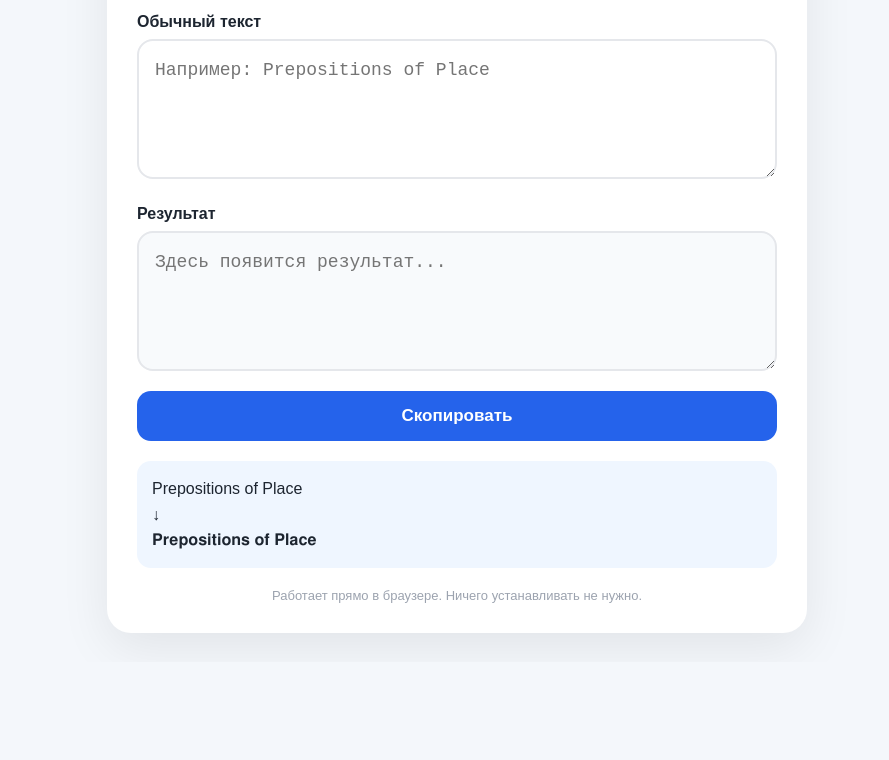
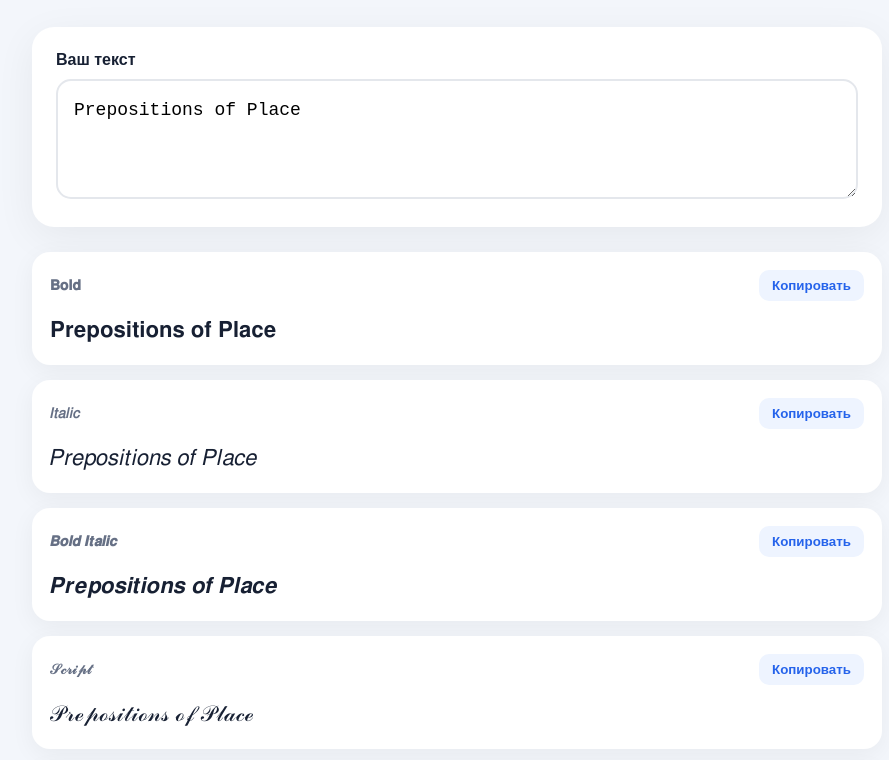
Before and after one commit to DenisZhi1/boldtext, a plain HTML site: page index.html in a window 1280 px wide. Shown: the part 138-898 px from the top of the page, without its empty margins (183-1072 px from the left). Before the commit the page ends 800 px from the top, so only its background shows below. Drawn offline with Linux system fonts and the light colour scheme.

Commit message:
Add files via upload

```diff
--- a/index.html
+++ b/index.html
@@ -3,8 +3,7 @@
 <head>
   <meta charset="UTF-8">
   <meta name="viewport" content="width=device-width, initial-scale=1.0">
-
-  <title>Unicode Bold Converter</title>
+  <title>Unicode Text Converter</title>
 
   <style>
     * {
@@ -14,252 +13,359 @@
     body {
       margin: 0;
       min-height: 100vh;
-      display: flex;
-      align-items: center;
-      justify-content: center;
-      padding: 20px;
-
+      padding: 40px 20px;
       font-family: Arial, sans-serif;
-      background: #f4f7fb;
-      color: #1d2530;
+      background: #f3f6fb;
+      color: #172033;
     }
 
     .app {
       width: 100%;
-      max-width: 700px;
-      background: white;
-      border-radius: 24px;
-      padding: 30px;
-      box-shadow: 0 15px 50px rgba(0, 0, 0, 0.08);
+      max-width: 850px;
+      margin: 0 auto;
     }
 
     h1 {
-      margin-top: 0;
-      margin-bottom: 8px;
-      font-size: 30px;
+      margin: 0 0 8px;
+      font-size: 34px;
     }
 
-    .description {
-      margin-top: 0;
+    .subtitle {
+      margin: 0 0 30px;
+      color: #667085;
+      line-height: 1.5;
+    }
+
+    .input-card {
+      background: white;
+      border-radius: 22px;
+      padding: 24px;
+      box-shadow: 0 10px 40px rgba(0,0,0,.06);
       margin-bottom: 25px;
-      color: #6b7280;
-      line-height: 1.5;
     }
 
     label {
       display: block;
+      margin-bottom: 10px;
       font-weight: 700;
-      margin-bottom: 8px;
     }
 
     textarea {
       width: 100%;
-      min-height: 140px;
+      min-height: 120px;
       resize: vertical;
-
-      border: 2px solid #e5e7eb;
-      border-radius: 16px;
       padding: 16px;
-
+      border: 2px solid #e4e7ec;
+      border-radius: 15px;
       font-size: 18px;
       line-height: 1.5;
       outline: none;
-
-      transition: 0.2s;
     }
 
     textarea:focus {
       border-color: #2563eb;
     }
 
-    .output {
-      margin-top: 22px;
+    .results {
+      display: grid;
+      gap: 15px;
     }
 
-    #result {
-      min-height: 140px;
-      background: #f8fafc;
+    .style-card {
+      background: white;
+      border-radius: 18px;
+      padding: 18px;
+      box-shadow: 0 6px 25px rgba(0,0,0,.05);
     }
 
-    button {
-      width: 100%;
-      margin-top: 16px;
+    .style-header {
+      display: flex;
+      justify-content: space-between;
+      align-items: center;
+      gap: 15px;
+      margin-bottom: 12px;
+    }
+
+    .style-name {
+      font-size: 14px;
+      font-weight: 700;
+      color: #667085;
+    }
+
+    .copy-btn {
       border: 0;
-      border-radius: 14px;
-      padding: 15px 20px;
-
-      background: #2563eb;
-      color: white;
-
-      font-size: 17px;
+      background: #eef4ff;
+      color: #2563eb;
+      border-radius: 10px;
+      padding: 8px 13px;
       font-weight: 700;
       cursor: pointer;
-
-      transition: 0.2s;
     }
 
-    button:hover {
-      background: #1d4ed8;
+    .copy-btn:hover {
+      background: #dbeafe;
     }
 
-    button:active {
-      transform: scale(0.99);
+    .output {
+      font-size: 22px;
+      line-height: 1.5;
+      min-height: 34px;
+      word-break: break-word;
     }
 
-    .example {
-      margin-top: 20px;
-      padding: 15px;
-      border-radius: 14px;
-      background: #eff6ff;
-      line-height: 1.6;
+    .note {
+      margin-top: 25px;
+      color: #98a2b3;
+      font-size: 13px;
+      text-align: center;
     }
 
-    .small {
-      font-size: 13px;
-      color: #9ca3af;
-      margin-top: 20px;
-      text-align: center;
+    @media (max-width: 600px) {
+      body {
+        padding: 20px 12px;
+      }
+
+      h1 {
+        font-size: 27px;
+      }
+
+      .output {
+        font-size: 19px;
+      }
     }
   </style>
 </head>
 
 <body>
 
-  <div class="app">
+<div class="app">
 
-    <h1>𝐁𝐨𝐥𝐝 𝐓𝐞𝐱𝐭 Converter</h1>
+  <h1>Unicode Text Converter</h1>
 
-    <p class="description">
-      Превращает обычные латинские буквы и цифры
-      в жирные Unicode-символы.
-    </p>
+  <p class="subtitle">
+    Введите обычный текст и получите несколько вариантов оформления.
+    Можно копировать и вставлять в VK, Telegram, Instagram и другие сервисы.
+  </p>
 
-    <label for="input">Обычный текст</label>
+  <div class="input-card">
+    <label for="input">Ваш текст</label>
 
     <textarea
       id="input"
       placeholder="Например: Prepositions of Place"
-    ></textarea>
-
-
-    <div class="output">
-
-      <label for="result">Результат</label>
-
-      <textarea
-        id="result"
-        readonly
-        placeholder="Здесь появится результат..."
-      ></textarea>
-
-    </div>
-
-    <button id="copyBtn">
-      Скопировать
-    </button>
-
-
-    <div class="example">
-      Prepositions of Place
-      <br>
-      ↓
-      <br>
-      𝐏𝐫𝐞𝐩𝐨𝐬𝐢𝐭𝐢𝐨𝐧𝐬 𝐨𝐟 𝐏𝐥𝐚𝐜𝐞
-    </div>
-
-    <div class="small">
-      Работает прямо в браузере. Ничего устанавливать не нужно.
-    </div>
-
+    >Prepositions of Place</textarea>
   </div>
 
+  <div class="results" id="results"></div>
+
+  <div class="note">
+    Кириллица и неподдерживаемые символы остаются без изменений.
+  </div>
+
+</div>
 
 <script>
 
-const input = document.getElementById("input");
-const result = document.getElementById("result");
-const copyBtn = document.getElementById("copyBtn");
+const normalUpper = "ABCDEFGHIJKLMNOPQRSTUVWXYZ";
+const normalLower = "abcdefghijklmnopqrstuvwxyz";
+const normalDigits = "0123456789";
 
 
-function toUnicodeBold(text) {
+const styles = [
+
+  {
+    name: "𝐁𝐨𝐥𝐝",
+    upper: [..."𝐀𝐁𝐂𝐃𝐄𝐅𝐆𝐇𝐈𝐉𝐊𝐋𝐌𝐍𝐎𝐏𝐐𝐑𝐒𝐓𝐔𝐕𝐖𝐗𝐘𝐙"],
+    lower: [..."𝐚𝐛𝐜𝐝𝐞𝐟𝐠𝐡𝐢𝐣𝐤𝐥𝐦𝐧𝐨𝐩𝐪𝐫𝐬𝐭𝐮𝐯𝐰𝐱𝐲𝐳"],
+    digits: [..."𝟎𝟏𝟐𝟑𝟒𝟓𝟔𝟕𝟖𝟗"]
+  },
+
+  {
+    name: "𝐼𝑡𝑎𝑙𝑖𝑐",
+    upper: [..."𝐴𝐵𝐶𝐷𝐸𝐹𝐺𝐻𝐼𝐽𝐾𝐿𝑀𝑁𝑂𝑃𝑄𝑅𝑆𝑇𝑈𝑉𝑊𝑋𝑌𝑍"],
+    lower: [..."𝑎𝑏𝑐𝑑𝑒𝑓𝑔ℎ𝑖𝑗𝑘𝑙𝑚𝑛𝑜𝑝𝑞𝑟𝑠𝑡𝑢𝑣𝑤𝑥𝑦𝑧"],
+    digits: [...normalDigits]
+  },
+
+  {
+    name: "𝑩𝒐𝒍𝒅 𝑰𝒕𝒂𝒍𝒊𝒄",
+    upper: [..."𝑨𝑩𝑪𝑫𝑬𝑭𝑮𝑯𝑰𝑱𝑲𝑳𝑴𝑵𝑶𝑷𝑸𝑹𝑺𝑻𝑼𝑽𝑾𝑿𝒀𝒁"],
+    lower: [..."𝒂𝒃𝒄𝒅𝒆𝒇𝒈𝒉𝒊𝒋𝒌𝒍𝒎𝒏𝒐𝒑𝒒𝒓𝒔𝒕𝒖𝒗𝒘𝒙𝒚𝒛"],
+    digits: [...normalDigits]
+  },
+
+  {
+    name: "𝒮𝒸𝓇𝒾𝓅𝓉",
+    upper: [..."𝒜ℬ𝒞𝒟ℰℱ𝒢ℋℐ𝒥𝒦ℒℳ𝒩𝒪𝒫𝒬ℛ𝒮𝒯𝒰𝒱𝒲𝒳𝒴𝒵"],
+    lower: [..."𝒶𝒷𝒸𝒹ℯ𝒻ℊ𝒽𝒾𝒿𝓀𝓁𝓂𝓃ℴ𝓅𝓆𝓇𝓈𝓉𝓊𝓋𝓌𝓍𝓎𝓏"],
+    digits: [...normalDigits]
+  },
+
+  {
+    name: "𝓑𝓸𝓵𝓭 𝓢𝓬𝓻𝓲𝓹𝓽",
+    upper: [..."𝓐𝓑𝓒𝓓𝓔𝓕𝓖𝓗𝓘𝓙𝓚𝓛𝓜𝓝𝓞𝓟𝓠𝓡𝓢𝓣𝓤𝓥𝓦𝓧𝓨𝓩"],
+    lower: [..."𝓪𝓫𝓬𝓭𝓮𝓯𝓰𝓱𝓲𝓳𝓴𝓵𝓶𝓷𝓸𝓹𝓺𝓻𝓼𝓽𝓾𝓿𝔀𝔁𝔂𝔃"],
+    digits: [...normalDigits]
+  },
+
+  {
+    name: "𝔉𝔯𝔞𝔨𝔱𝔲𝔯",
+    upper: [..."𝔄𝔅ℭ𝔇𝔈𝔉𝔊ℌℑ𝔍𝔎𝔏𝔐𝔑𝔒𝔓𝔔ℜ𝔖𝔗𝔘𝔙𝔚𝔛𝔜ℨ"],
+    lower: [..."𝔞𝔟𝔠𝔡𝔢𝔣𝔤𝔥𝔦𝔧𝔨𝔩𝔪𝔫𝔬𝔭𝔮𝔯𝔰𝔱𝔲𝔳𝔴𝔵𝔶𝔷"],
+    digits: [...normalDigits]
+  },
+
+  {
+    name: "𝔻𝕠𝕦𝕓𝕝𝕖",
+    upper: [..."𝔸𝔹ℂ𝔻𝔼𝔽𝔾ℍ𝕀𝕁𝕂𝕃𝕄ℕ𝕆ℙℚℝ𝕊𝕋𝕌𝕍𝕎𝕏𝕐ℤ"],
+    lower: [..."𝕒𝕓𝕔𝕕𝕖𝕗𝕘𝕙𝕚𝕛𝕜𝕝𝕞𝕟𝕠𝕡𝕢𝕣𝕤𝕥𝕦𝕧𝕨𝕩𝕪𝕫"],
+    digits: [..."𝟘𝟙𝟚𝟛𝟜𝟝𝟞𝟟𝟠𝟡"]
+  },
+
+  {
+    name: "𝙼𝚘𝚗𝚘𝚜𝚙𝚊𝚌𝚎",
+    upper: [..."𝙰𝙱𝙲𝙳𝙴𝙵𝙶𝙷𝙸𝙹𝙺𝙻𝙼𝙽𝙾𝙿𝚀𝚁𝚂𝚃𝚄𝚅𝚆𝚇𝚈𝚉"],
+    lower: [..."𝚊𝚋𝚌𝚍𝚎𝚏𝚐𝚑𝚒𝚓𝚔𝚕𝚖𝚗𝚘𝚙𝚚𝚛𝚜𝚝𝚞𝚟𝚠𝚡𝚢𝚣"],
+    digits: [..."𝟶𝟷𝟸𝟹𝟺𝟻𝟼𝟽𝟾𝟿"]
+  },
+
+  {
+    name: "𝖲𝖺𝗇𝗌 𝖲𝖾𝗋𝗂𝖿",
+    upper: [..."𝖠𝖡𝖢𝖣𝖤𝖥𝖦𝖧𝖨𝖩𝖪𝖫𝖬𝖭𝖮𝖯𝖰𝖱𝖲𝖳𝖴𝖵𝖶𝖷𝖸𝖹"],
+    lower: [..."𝖺𝖻𝖼𝖽𝖾𝖿𝗀𝗁𝗂𝗃𝗄𝗅𝗆𝗇𝗈𝗉𝗊𝗋𝗌𝗍𝗎𝗏𝗐𝗑𝗒𝗓"],
+    digits: [..."𝟢𝟣𝟤𝟥𝟦𝟧𝟨𝟩𝟪𝟫"]
+  },
+
+  {
+    name: "𝗦𝗮𝗻𝘀 𝗕𝗼𝗹𝗱",
+    upper: [..."𝗔𝗕𝗖𝗗𝗘𝗙𝗚𝗛𝗜𝗝𝗞𝗟𝗠𝗡𝗢𝗣𝗤𝗥𝗦𝗧𝗨𝗩𝗪𝗫𝗬𝗭"],
+    lower: [..."𝗮𝗯𝗰𝗱𝗲𝗳𝗴𝗵𝗶𝗷𝗸𝗹𝗺𝗻𝗼𝗽𝗾𝗿𝘀𝘁𝘂𝘃𝘄𝘅𝘆𝘇"],
+    digits: [..."𝟬𝟭𝟮𝟯𝟰𝟱𝟲𝟳𝟴𝟵"]
+  }
+
+];
+
+
+function convert(text, style) {
 
   let output = "";
 
   for (const char of text) {
 
-    const code = char.codePointAt(0);
+    let index;
 
-    // A-Z
-    if (code >= 65 && code <= 90) {
-      output += String.fromCodePoint(
-        0x1D400 + (code - 65)
-      );
+    index = normalUpper.indexOf(char);
+
+    if (index !== -1) {
+      output += style.upper[index];
+      continue;
     }
 
-    // a-z
-    else if (code >= 97 && code <= 122) {
-      output += String.fromCodePoint(
-        0x1D41A + (code - 97)
-      );
+
+    index = normalLower.indexOf(char);
+
+    if (index !== -1) {
+      output += style.lower[index];
+      continue;
     }
 
-    // 0-9
-    else if (code >= 48 && code <= 57) {
-      output += String.fromCodePoint(
-        0x1D7CE + (code - 48)
-      );
+
+    index = normalDigits.indexOf(char);
+
+    if (index !== -1) {
+      output += style.digits[index];
+      continue;
     }
 
-    // остальные символы оставляем как есть
-    else {
-      output += char;
-    }
 
+    output += char;
   }
 
   return output;
 }
 
 
-input.addEventListener("input", () => {
-
-  result.value = toUnicodeBold(input.value);
-
-});
+const input = document.getElementById("input");
+const results = document.getElementById("results");
 
 
-copyBtn.addEventListener("click", async () => {
+function render() {
 
-  if (!result.value) {
-    return;
-  }
+  results.innerHTML = "";
 
-  try {
+  styles.forEach((style, index) => {
 
-    await navigator.clipboard.writeText(result.value);
+    const converted = convert(input.value, style);
 
-    copyBtn.textContent = "✓ Скопировано";
+    const card = document.createElement("div");
+    card.className = "style-card";
 
-    setTimeout(() => {
-      copyBtn.textContent = "Скопировать";
-    }, 1500);
 
-  }
+    const header = document.createElement("div");
+    header.className = "style-header";
 
-  catch {
 
-    result.select();
-    document.execCommand("copy");
+    const name = document.createElement("div");
+    name.className = "style-name";
+    name.textContent = style.name;
 
-    copyBtn.textContent = "✓ Скопировано";
 
-    setTimeout(() => {
-      copyBtn.textContent = "Скопировать";
-    }, 1500);
+    const button = document.createElement("button");
+    button.className = "copy-btn";
+    button.textContent = "Копировать";
 
-  }
 
-});
+    const output = document.createElement("div");
+    output.className = "output";
+    output.textContent = converted;
+
+
+    button.addEventListener("click", async () => {
+
+      try {
+
+        await navigator.clipboard.writeText(converted);
+
+      } catch {
+
+        const temp = document.createElement("textarea");
+        temp.value = converted;
+
+        document.body.appendChild(temp);
+
+        temp.select();
+
+        document.execCommand("copy");
+
+        temp.remove();
+      }
+
+
+      button.textContent = "✓ Скопировано";
+
+      setTimeout(() => {
+        button.textContent = "Копировать";
+      }, 1200);
+
+    });
+
+
+    header.appendChild(name);
+    header.appendChild(button);
+
+    card.appendChild(header);
+    card.appendChild(output);
+
+    results.appendChild(card);
+
+  });
+
+}
+
+
+input.addEventListener("input", render);
+
+render();
 
 </script>
 
```
